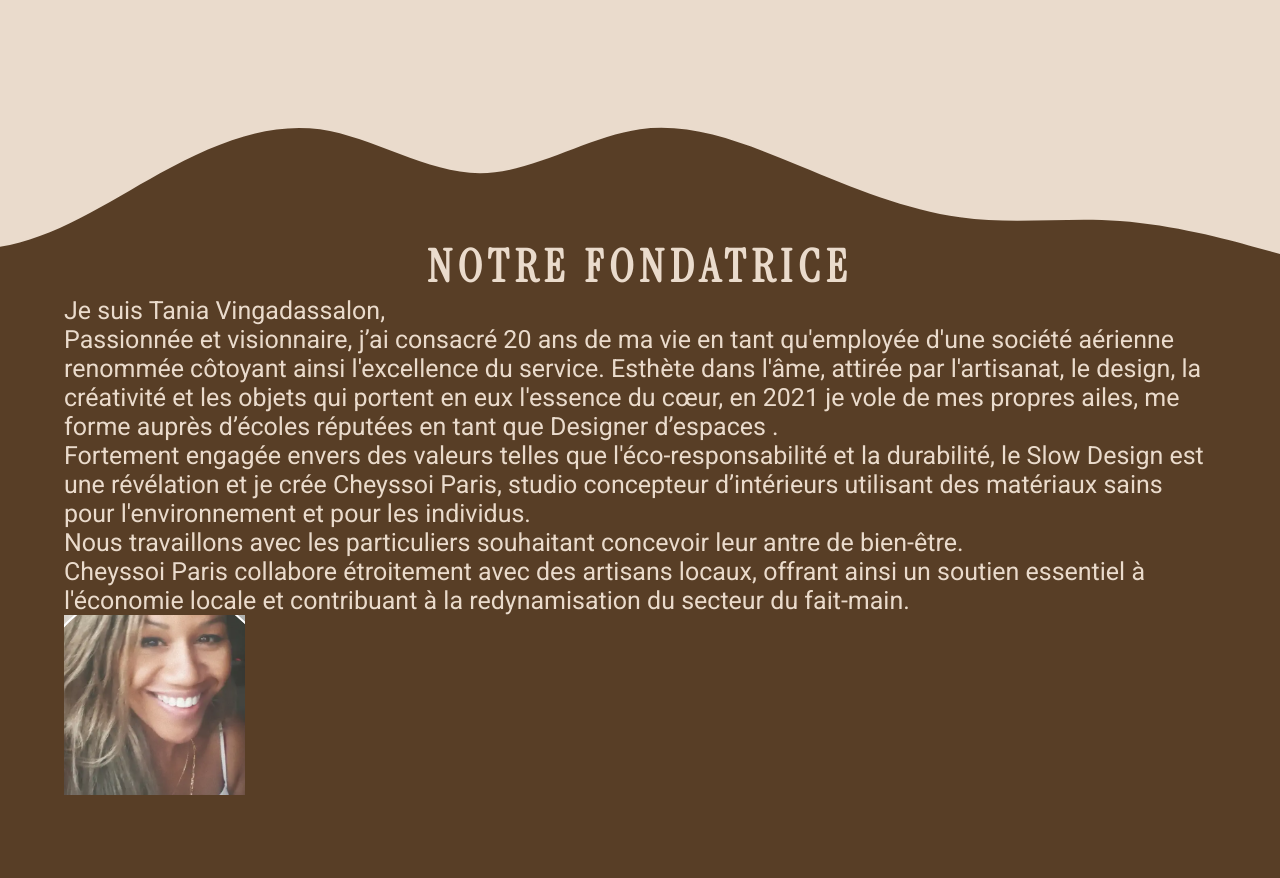
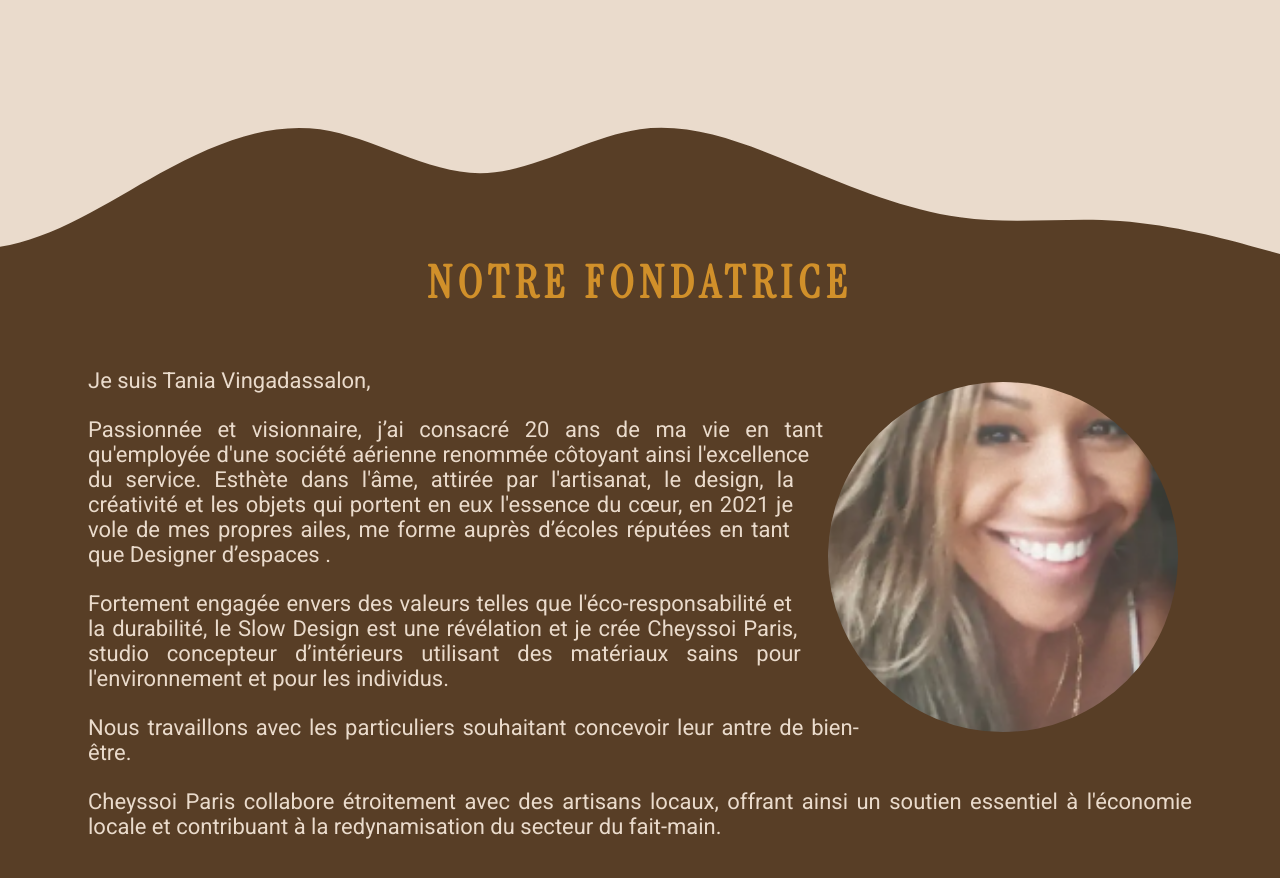
Before and after one commit to Scharlyopitz/CHEYSSOI-PARIS, a React (Vite) app: page /about in a window 1280 px wide. Shown: the part 1482-2360 px from the top of the page. Built offline with nearby package versions, Linux system fonts and the light colour scheme.

Commit message:
Changement taille du texte

```diff
--- a/src/pages/About.jsx
+++ b/src/pages/About.jsx
@@ -70,10 +70,10 @@ function ThirdSection() {
 
       <h2>Notre Fondatrice</h2>
       <div className="container">
+        <img src={Tania} alt="Tania" />
         {textes.map((texte, i) => {
           return <p key={i}>{texte}</p>;
         })}
-        <img src={Tania} alt="Tania" />
       </div>
     </section>
   );
--- a/src/sass/pages/_about.scss
+++ b/src/sass/pages/_about.scss
@@ -122,6 +122,8 @@
     position: relative;
     background-color: $Brown;
     color: $Beige;
+    padding-top: 10vh;
+    gap: 4vh;
 
     svg {
       height: 180px;
@@ -133,10 +135,24 @@
 
     h2 {
       font-size: 45px;
+      color: $Orange;
     }
 
-    p {
-      font-size: 25px;
+    .container {
+      img {
+        width: 350px;
+        height: 350px;
+        border-radius: 50%;
+        float: right;
+        shape-outside: margin-box;
+        margin: 3vw;
+      }
+
+      p {
+        font-size: 22px;
+        text-align: justify;
+        margin: 3vh;
+      }
     }
   }
 }
--- a/src/style/style.css
+++ b/src/style/style.css
@@ -238,6 +238,8 @@ header .menu .burger a::after {
   position: relative;
   background-color: #583e26;
   color: #eadbcc;
+  padding-top: 10vh;
+  gap: 4vh;
 }
 #About .thirdSection svg {
   height: 180px;
@@ -248,7 +250,18 @@ header .menu .burger a::after {
 }
 #About .thirdSection h2 {
   font-size: 45px;
+  color: #d1902a;
 }
-#About .thirdSection p {
-  font-size: 25px;
+#About .thirdSection .container img {
+  width: 350px;
+  height: 350px;
+  border-radius: 50%;
+  float: right;
+  shape-outside: margin-box;
+  margin: 3vw;
+}
+#About .thirdSection .container p {
+  font-size: 22px;
+  text-align: justify;
+  margin: 3vh;
 }/*# sourceMappingURL=style.css.map */
```
Also changed, not shown: 1 other file (tests, documents, lock files or other folders).
